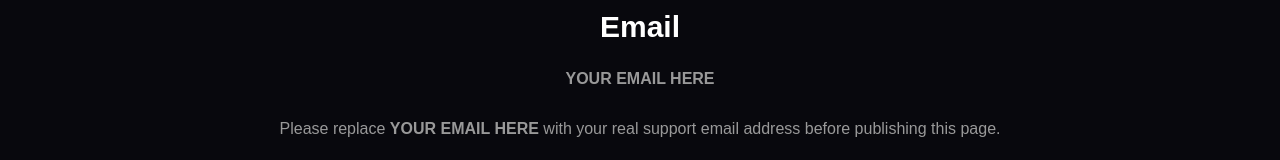
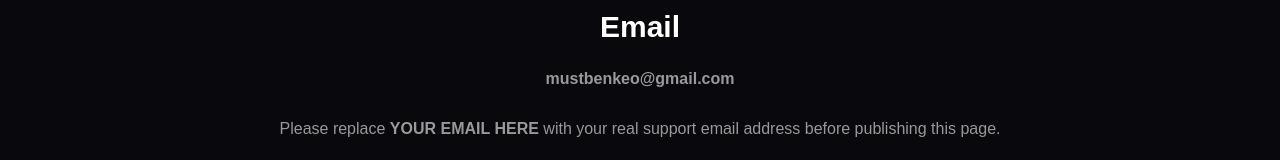
Before and after one commit to realnkeo/-realnkeo-wallpapers, a website: page contact.html in a window 1280 px wide. Shown: the part 367-527 px from the top of the page. Drawn offline with Linux system fonts and the light colour scheme.

Commit message:
Update contact.html

```diff
--- a/contact.html
+++ b/contact.html
@@ -31,7 +31,7 @@ website-related request, you can contact the REALNKEO team.
 <h2 style="margin-top:35px;">Email</h2>
 
 <p style="margin-top:10px;">
-<strong>YOUR EMAIL HERE</strong>
+<strong>mustbenkeo@gmail.com</strong>
 </p>
 
 <p style="margin-top:25px;">
```
